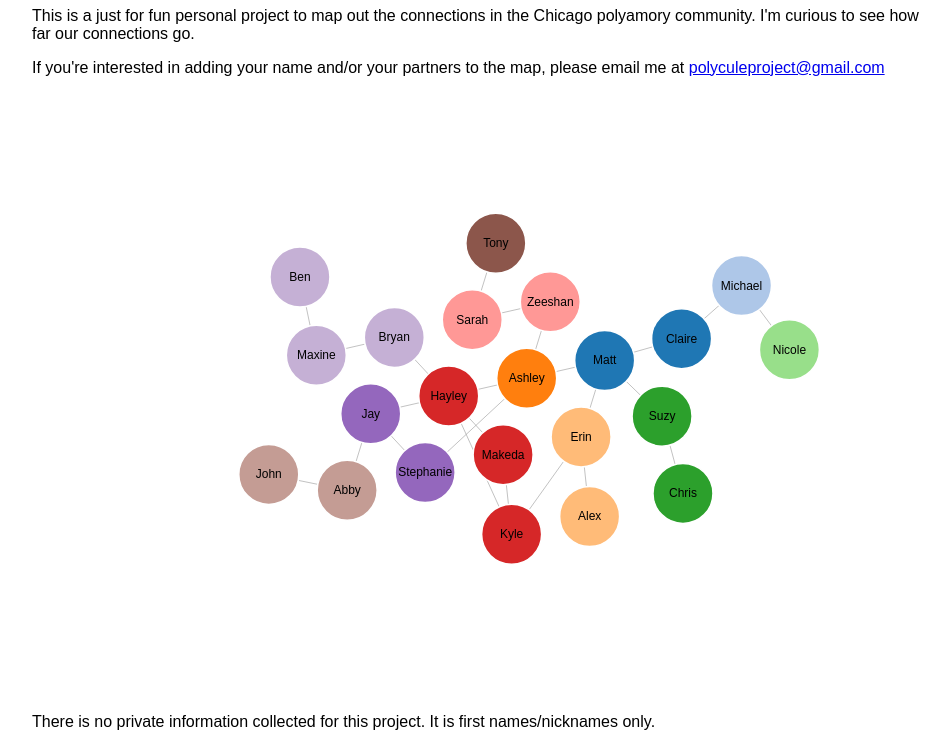
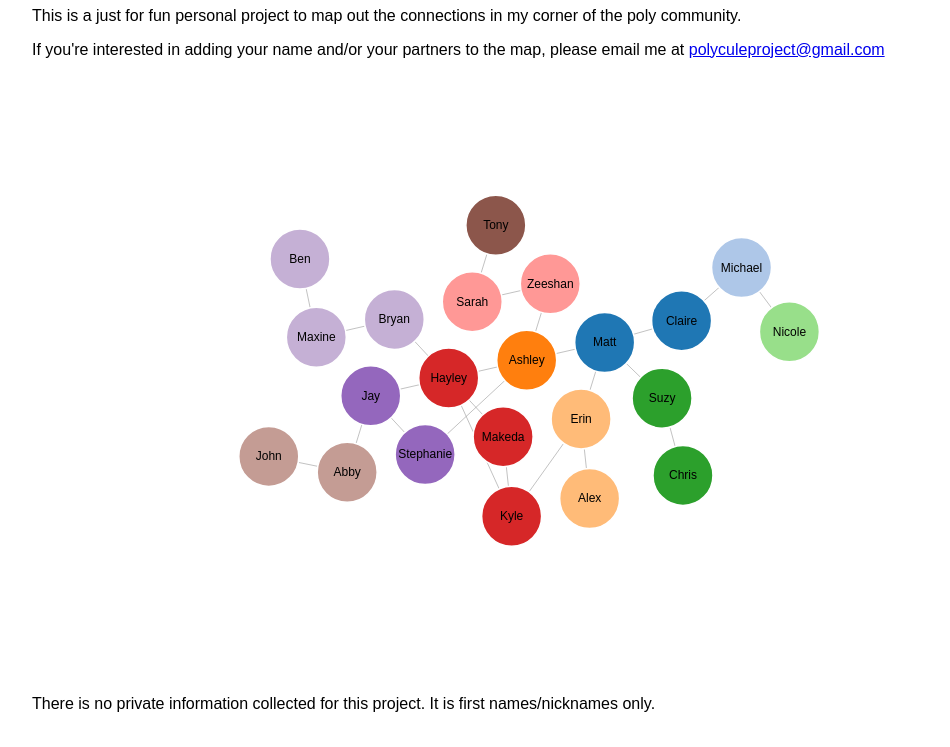
Before and after one commit to cehemmerly/polycule_project, a plain HTML site: page index.html in a window 1280 px wide. Shown: the part 73-820 px from the top of the page, without its empty margins (108-1058 px from the left). Drawn offline with nearby package versions, Linux system fonts and the light colour scheme.

Commit message:
updated text

```diff
--- a/index.html
+++ b/index.html
@@ -53,7 +53,7 @@ input {
 <body>
   <div id="container">
     <h1>Chicago Polycule Project</h1>
-      <p>This is a just for fun personal project to map out the connections in the Chicago polyamory community. I'm curious to see how far our connections go.</p>
+      <p>This is a just for fun personal project to map out the connections in my corner of the poly community.</p>
       <p>If you're interested in adding your name and/or your partners to the map, please email me at <a href="mailto: polyculeproject@gmail.com">polyculeproject@gmail.com</a></p>
 <svg width="960" height="600"></svg>
 <script src="https://d3js.org/d3.v4.min.js"></script>
```
